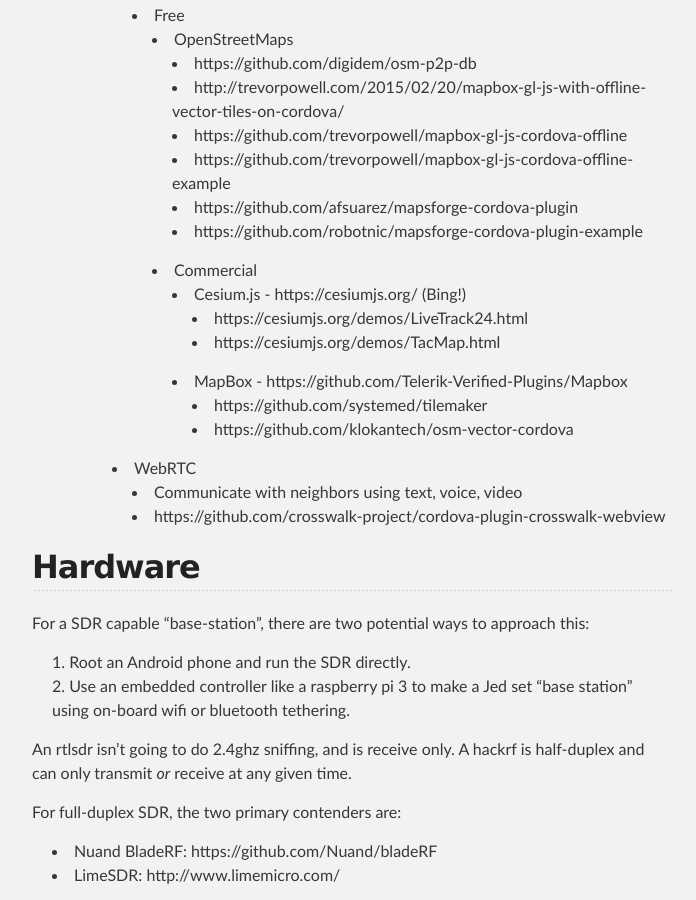
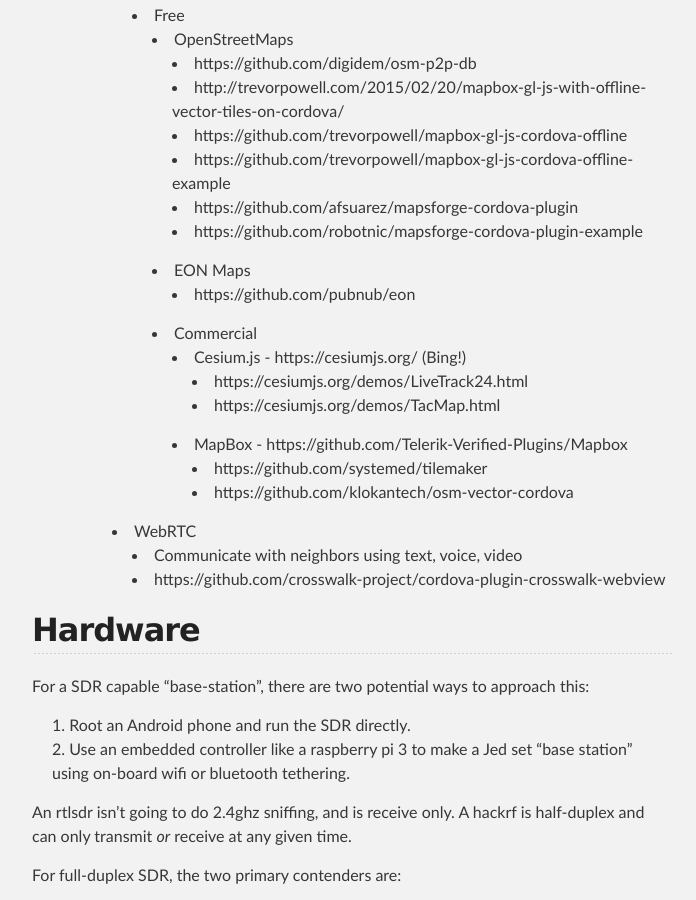
Before and after one commit to TeamJedi/TeamJedi.github.io, a Jekyll site: the page built from Research.md, in a window 1280 px wide and 900 px high, scrolled down 3515 px. Shown: the whole window, without its empty margins (288-984 px from the left). Built offline with Jekyll 4.4.1, drawn with Linux system fonts in a browser that asks for light colours; nearby versions of some CDN libraries.

Commit message:
Added EON maps to Research

```diff
--- a/_includes/Research.md
+++ b/_includes/Research.md
@@ -118,6 +118,8 @@
             * https://github.com/trevorpowell/mapbox-gl-js-cordova-offline-example
             * https://github.com/afsuarez/mapsforge-cordova-plugin
             * https://github.com/robotnic/mapsforge-cordova-plugin-example
+          * EON Maps
+            * https://github.com/pubnub/eon
           * Commercial
             * Cesium.js - https://cesiumjs.org/ (Bing!)
               * https://cesiumjs.org/demos/LiveTrack24.html
```
